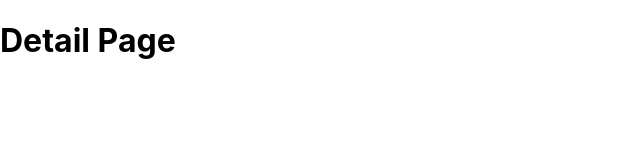
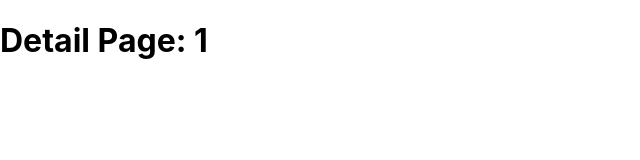
Before and after one commit to nathipg/nextjs-udemy, a Next.js app in the folder my-app/: page /news/1 in a window 1280 px wide. Shown: the top 160 px of the page, without its empty margins (0-640 px from the left). Built offline with nearby package versions, Linux system fonts and the light colour scheme.

Commit message:
Extracting Dynamic Route Data

```diff
--- a/my-app/pages/news/[id].js
+++ b/my-app/pages/news/[id].js
@@ -1,5 +1,10 @@
+import { useRouter } from 'next/router';
+
 const DetailPage = () => {
-  return <h1>Detail Page</h1>;
+  const router = useRouter();
+  const id = router.query.id;
+
+  return <h1>Detail Page: {id}</h1>;
 };
 
 export default DetailPage;
```
